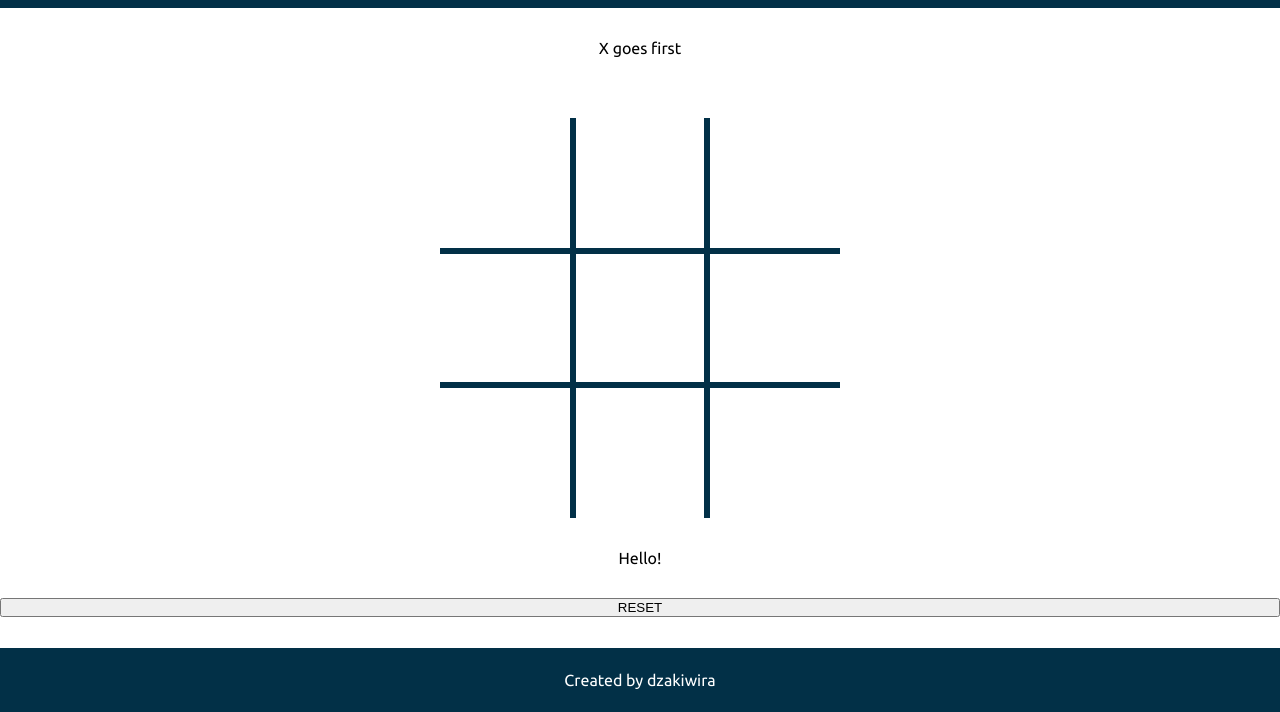
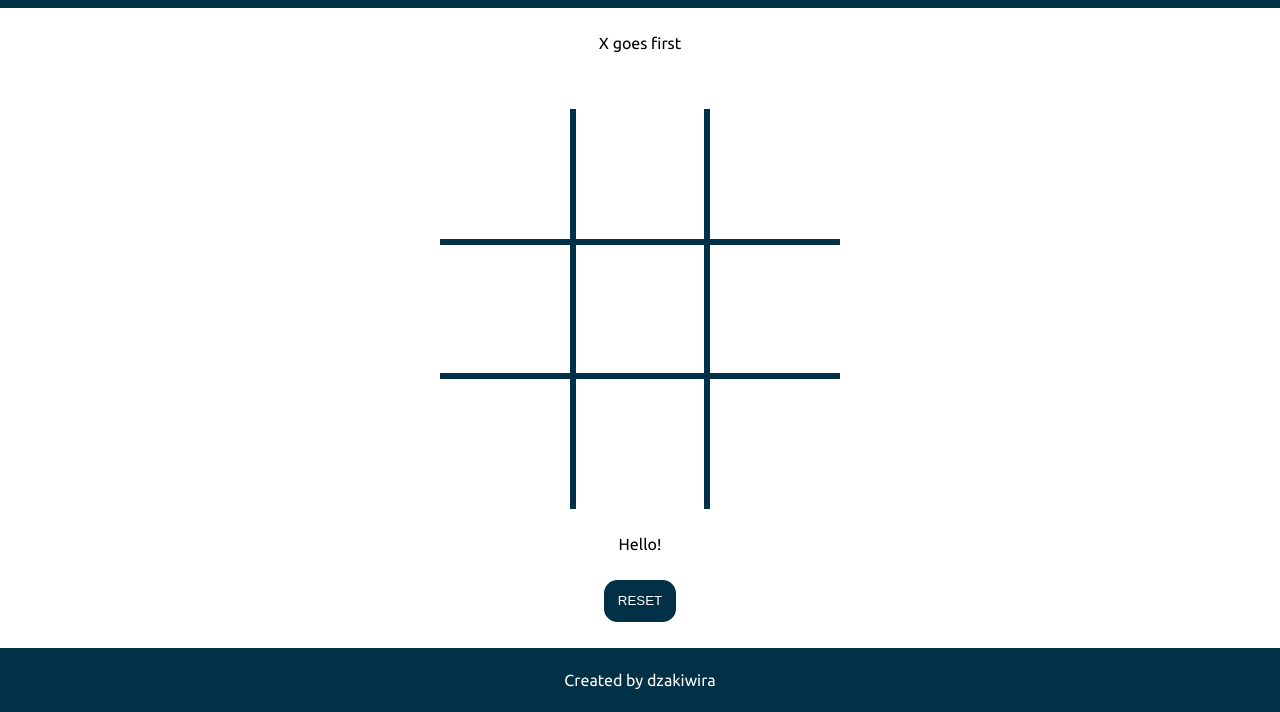
Before and after one commit to dzakiwira/tic-tac-toe, a plain HTML site: page index.html in a window 1280 px wide. Shown: the part 88-800 px from the top of the page. Drawn offline with Linux system fonts and the light colour scheme.

Commit message:
Styled the reset button

```diff
--- a/style.css
+++ b/style.css
@@ -76,6 +76,21 @@ body {
     border-top: none;
 }
 
+button {
+    width: fit-content;
+    align-self: center;
+    padding: 1em;
+    border-radius: 1em;
+    border: none;
+    background-color: #023047;
+    color: white;
+    cursor: pointer;
+}
+
+button:hover {
+    transform: scale(1.1);
+}
+
 .footer {
     background-color: #023047;
     color: white;
```
